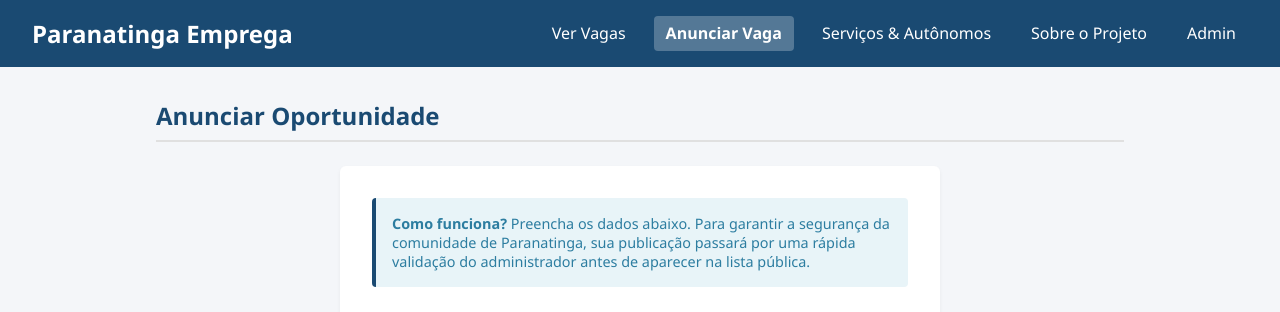
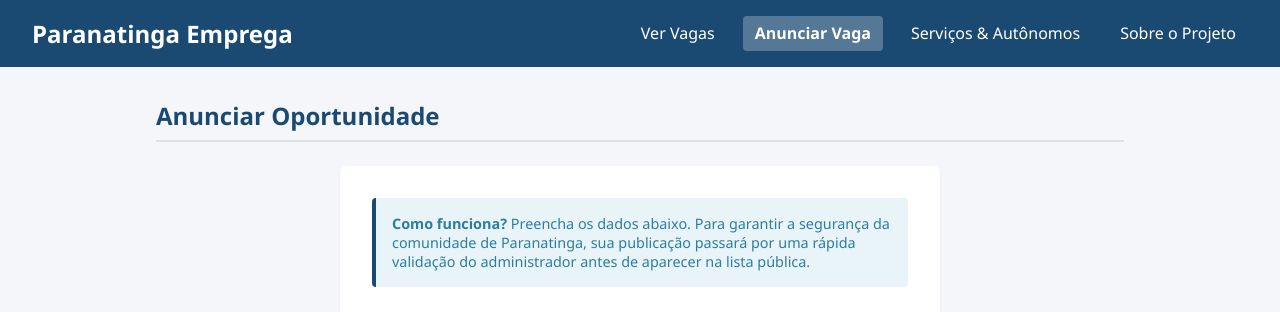
Before and after one commit to ThanatosNyx/paranatinga-emprega, a Flask app: page /cadastrar-vaga in a window 1280 px wide. Shown: the top 312 px of the page. Run offline with Flask 3, Linux system fonts and the light colour scheme.

Commit message:
Fix HTML formatting and structure in cadastrar-vaga.html

```diff
--- a/templates/cadastrar-vaga.html
+++ b/templates/cadastrar-vaga.html
@@ -84,11 +84,10 @@
         <a href="{{ url_for('listar_servicos') }}" class="{{ 'active' if request.endpoint == 'listar_servicos' }}">Serviços & Autônomos</a>
         <a href="{{ url_for('sobre') }}" class="{{ 'active' if request.endpoint == 'sobre' }}">Sobre o Projeto</a>
 
+        <!-- SÓ APARECE QUANDO O ADMIN ESTIVER LOGADO -->
         {% if session.get('admin_logado') %}
-        <a href="{{ url_for('admin') }}" class="{{ 'active' if request.endpoint == 'admin' }}">Admin</a>
-        <a href="{{ url_for('logout') }}" class="btn-logout">Sair</a>
-        {% else %}
-        <a href="{{ url_for('login') }}" class="{{ 'active' if request.endpoint == 'login' }}">Admin</a>
+            <a href="{{ url_for('admin') }}" class="{{ 'active' if request.endpoint == 'admin' }}" style="color: #f1c40f; font-weight: bold;">Painel Admin</a>
+            <a href="{{ url_for('logout') }}" class="btn-logout" style="color: #e74c3c;">Sair</a>
         {% endif %}
     </nav>
     </header>
```
